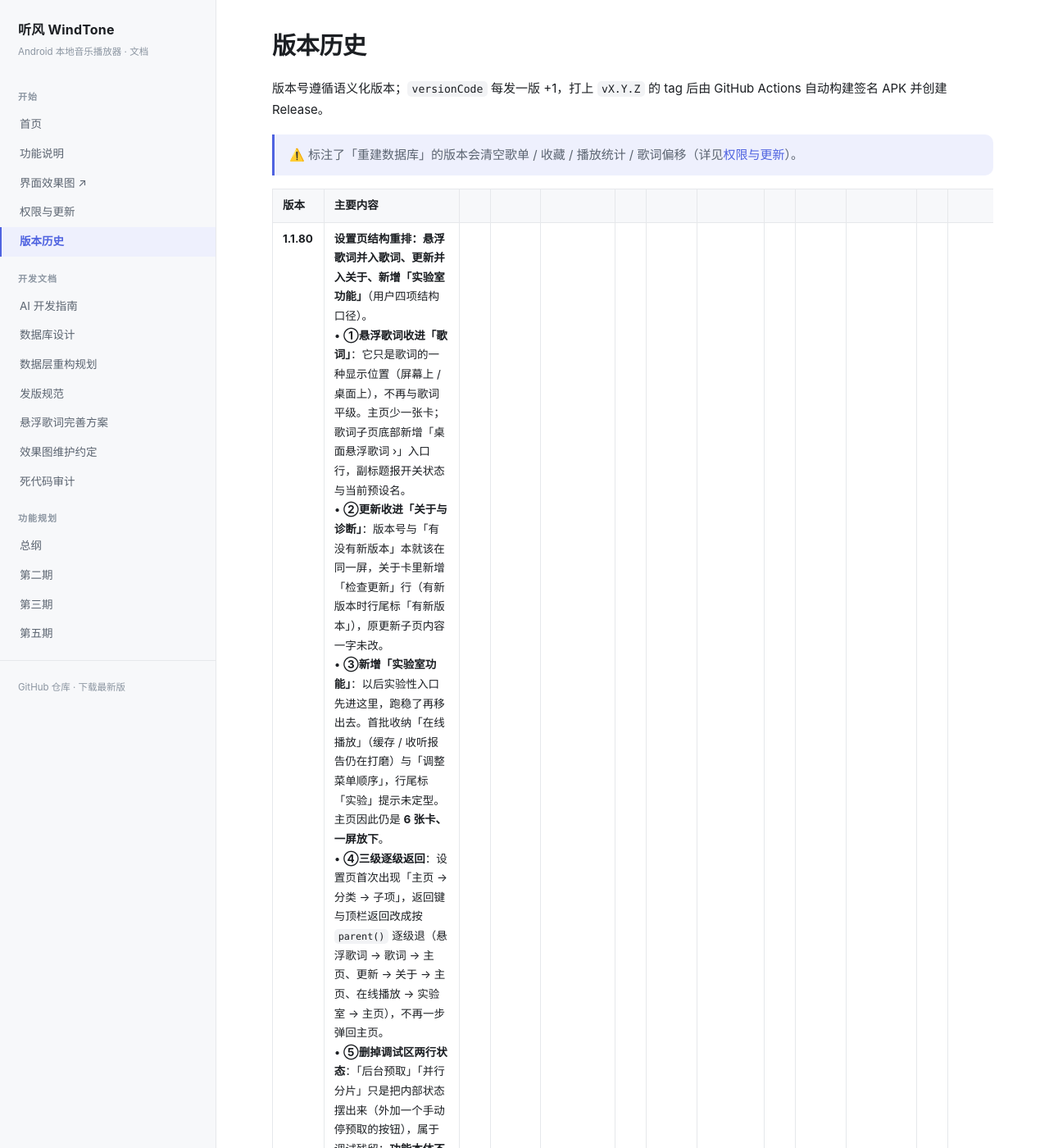
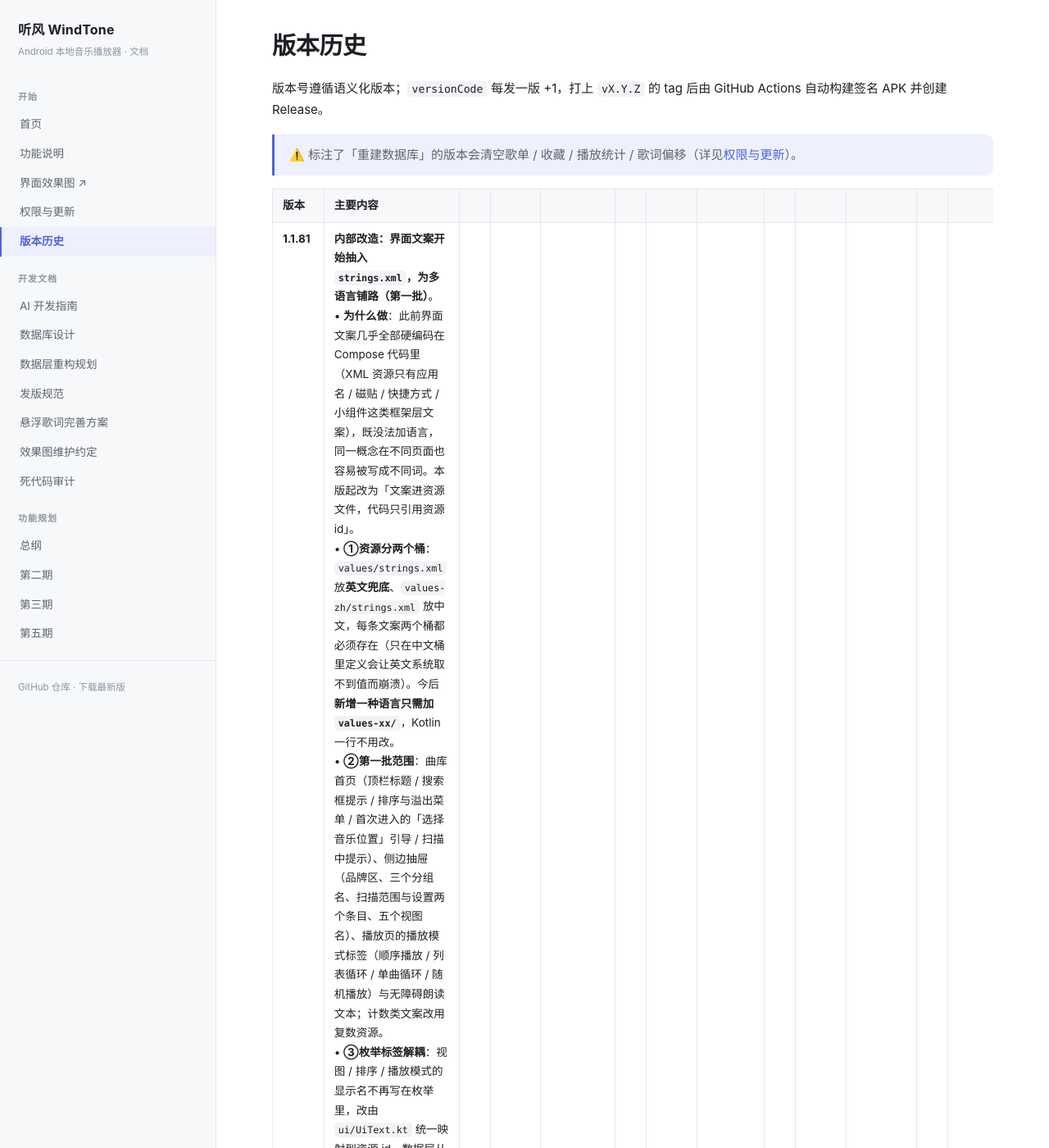
Before and after one commit to LuckyLearning/WindTone, a Jekyll site: the page built from docs/版本历史.md, in a window 1280 px wide and 1400 px high. Shown: the whole window at 82% size. Built offline with Jekyll 4.4.1, drawn with Linux system fonts in a browser that asks for light colours; some of the changed text lies outside the part shown.

Commit message:
docs: 补 v1.1.81 版本历史（文案资源化第一批）
记录本版内容与边界：中文界面逐字未变、英文系统下这几处开始显示英文、
其余模块仍硬编码（按模块分批），单测 836 项全绿，不重建数据库。

```diff
--- a/docs/版本历史.md
+++ b/docs/版本历史.md
@@ -11,6 +11,7 @@ title: 版本历史
 
 | 版本 | 主要内容 |
 |---|---|
+| **1.1.81** | **内部改造：界面文案开始抽入 `strings.xml`，为多语言铺路（第一批）**。<br>• **为什么做**：此前界面文案几乎全部硬编码在 Compose 代码里（XML 资源只有应用名 / 磁贴 / 快捷方式 / 小组件这类框架层文案），既没法加语言，同一概念在不同页面也容易被写成不同词。本版起改为「文案进资源文件，代码只引用资源 id」。<br>• **①资源分两个桶**：`values/strings.xml` 放**英文兜底**、`values-zh/strings.xml` 放中文，每条文案两个桶都必须存在（只在中文桶里定义会让英文系统取不到值而崩溃）。今后**新增一种语言只需加 `values-xx/`**，Kotlin 一行不用改。<br>• **②第一批范围**：曲库首页（顶栏标题 / 搜索框提示 / 排序与溢出菜单 / 首次进入的「选择音乐位置」引导 / 扫描中提示）、侧边抽屉（品牌区、三个分组名、扫描范围与设置两个条目、五个视图名）、播放页的播放模式标签（顺序播放 / 列表循环 / 单曲循环 / 随机播放）与无障碍朗读文本；计数类文案改用复数资源。<br>• **③枚举标签解耦**：视图 / 排序 / 播放模式的显示名不再写在枚举里，改由 `ui/UiText.kt` 统一映射到资源 id，数据层从此不持有界面文案。<br>• **④中文界面观感零变化**：本批只是把中文文案从代码搬到资源文件，逐字未改；**英文系统**下这几处会开始显示英文（此前显示的是硬编码中文）。<br>• **⑤其余页面保持原状**：未改造模块仍为硬编码中文，按模块分批推进，不做「同一页面一半资源一半字面量」的混搭。<br>• 单测 **836** 项全绿（排序标签断言改为校验资源 id，抽屉界面测试固定中文环境）；本版**不重建数据库**（schema 仍为 v5）。 |
 | **1.1.80** | **设置页结构重排：悬浮歌词并入歌词、更新并入关于、新增「实验室功能」**（用户四项结构口径）。<br>• **①悬浮歌词收进「歌词」**：它只是歌词的一种显示位置（屏幕上 / 桌面上），不再与歌词平级。主页少一张卡；歌词子页底部新增「桌面悬浮歌词 ›」入口行，副标题报开关状态与当前预设名。<br>• **②更新收进「关于与诊断」**：版本号与「有没有新版本」本就该在同一屏，关于卡里新增「检查更新」行（有新版本时行尾标「有新版本」），原更新子页内容一字未改。<br>• **③新增「实验室功能」**：以后实验性入口先进这里，跑稳了再移出去。首批收纳「在线播放」（缓存 / 收听报告仍在打磨）与「调整菜单顺序」，行尾标「实验」提示未定型。主页因此仍是 **6 张卡、一屏放下**。<br>• **④三级逐级返回**：设置页首次出现「主页 → 分类 → 子项」，返回键与顶栏返回改成按 `parent()` 逐级退（悬浮歌词 → 歌词 → 主页、更新 → 关于 → 主页、在线播放 → 实验室 → 主页），不再一步弹回主页。<br>• **⑤删掉调试区两行状态**：「后台预取」「并行分片」只是把内部状态摆出来（外加一个手动停预取的按钮），属于调试残留；**功能本体不变**（预取策略与 5 段下载仍由引擎自动执行），排障看 Logcat 即可。<br>• **⑥深链**：播放页「悬浮窗样式 → 更多设置…」直接落到「悬浮歌词」页，省掉两层点击。<br>• 菜单顺序存档做了兼容：老用户存过的 OVERLAY / ONLINE_HUB / UPDATE 三个已降级 id 会被过滤，不会拼出空卡。<br>• 新增/改写单测：主页 6 卡与降级行不可见、歌词→悬浮歌词逐级返回、关于→更新、菜单顺序过滤老 id；全量 **836** 项全绿。本版**不重建数据库**。 |
 | **1.1.79** | **修复：悬浮歌词「文字颜色」只染到歌名，上下句 / 译文不跟色**（1.1.78 用户反馈）。<br>• **根因**：单条（非全屏）形态下，上下句与双语译文用的是**写死的白色**（旧版只有白字一种，写死看不出问题），而歌名 / 歌手两行小字自 v1.1.15 起就跟随「文字颜色」（同色相 70% 不透明度）。于是用户把文字颜色调成橙 / 黄后，只有歌名变了色、歌词本身纹丝不动，观感就是「颜色染错了地方」。<br>• **修复**：单条形态下上下句 / 译文改为**取用户选的文字颜色、只按「上下句亮度」压暗**，透明度基准仍是旧版 150（默认 42% 时逐位一致，默认白色下视觉零变化）。<br>• **连带收益**：预设 P4「经典方块」是浅底深字（#15161A on #E8E8E8），此前上下句白字落在浅底上几乎不可见，本版一并修好。<br>• 全屏形态本来就走文字颜色压暗，未受影响；文字颜色设置项副标题同步改为「歌名、上下句与正文同一个色相，只靠明暗区分」。<br>• 新增回归用例（单条形态上下句 / 译文取自定义色相、alpha 不变），全量 **833** 项全绿；本版**不重建数据库**。 |
 | **1.1.78** | **新增：悬浮歌词「样式预设」——一键换外观 + 播放中速选 + 设置页改版**（设计方案 docs/设计-悬浮歌词预设化.md v2.1，效果图第 8 章）。<br>• **①七套内置预设**：手机四套（P1 极简单行 / P2 毛玻璃双行 / P3 液态渐变 / P4 经典方块浅色卡）+ 车机三套（C1 导航窄条 / C2 驻停歌词 / C3 纯净浮层，仅车载模式展示，带 🚗 标）。套用 = 把该套 24 项外观参数一次性批量写入现有设置项（预设即参数快照，零新键零迁移），悬浮窗下一帧即换样式，无需重启服务。<br>• **②歌词菜单升级**：播放设置弹层「歌词」组新增「悬浮窗样式 ›」行（副标题显示当前预设名），悬浮歌词开关副标题同报当前预设；点开是速选面板（chips + 差异参数卡 + 「更多设置…」），播放中换样式不必退出播放页。<br>• **③当前预设不落盘、由参数反推**：与某套快照完全一致显示其名；与出厂默认一致显示「默认预设」（老用户升级观感与显示都不变）；被手动改乱显示「自定义」并给「恢复上次套用原值」入口。全部形态只展示、无任何控制按钮，锁定态触摸穿透原则不变。<br>• **④设置页改版**：悬浮歌词子页顶部新增 2 列预设网格（选中卡 primary 描边 + ✓），原有 20 多项细参整体收进「高级参数」折叠（默认收起）；「全屏高度」结构开关保持在网格上方独立可见，不进预设体系。<br>• **⑤自检扩展**：悬浮歌词自检报告新增「预设：<名字>」与「触摸：穿透」两项，与设置页 / 歌词菜单三处同源显示。<br>• 套用预设不碰全局参数（主开关 / 全屏形态及其尺寸位置 / 按应用隐藏名单）。车机设置大卡与「驾驶中简化」规则在下一版接入。<br>• 新增 OverlayPresetsTest（9 例：池完整性 / 套用↔反推闭环 / 展示名三分 / 工厂参数不误匹配），全量 **832** 项全绿；本版**不重建数据库**（schema 仍为 v5）。 |
```
